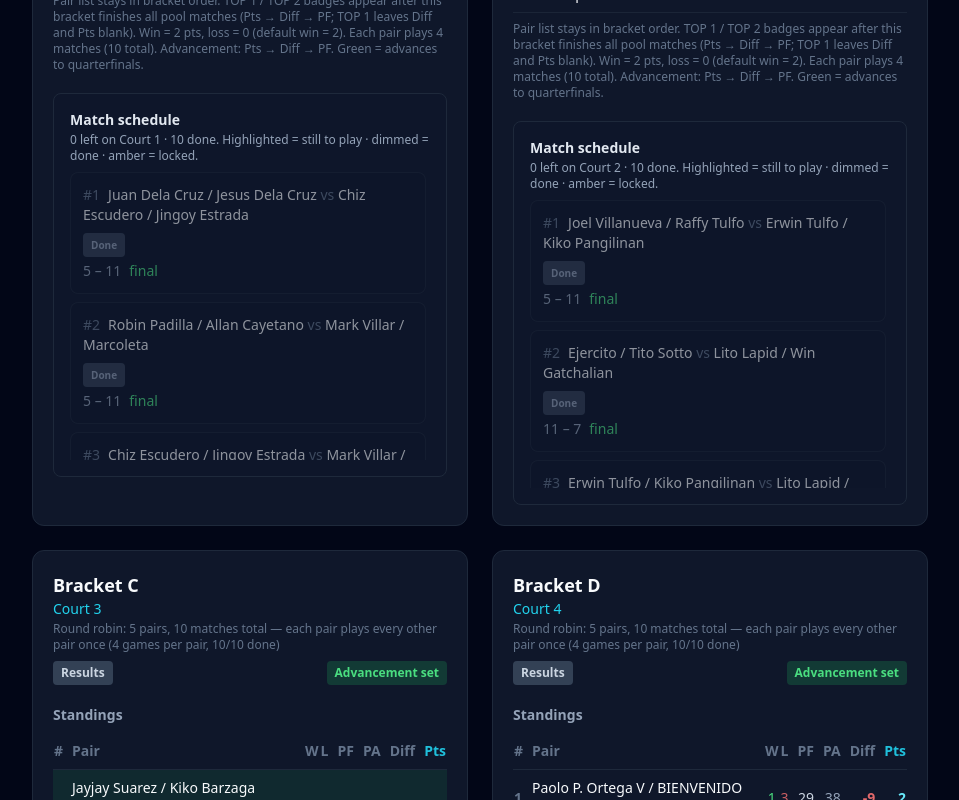
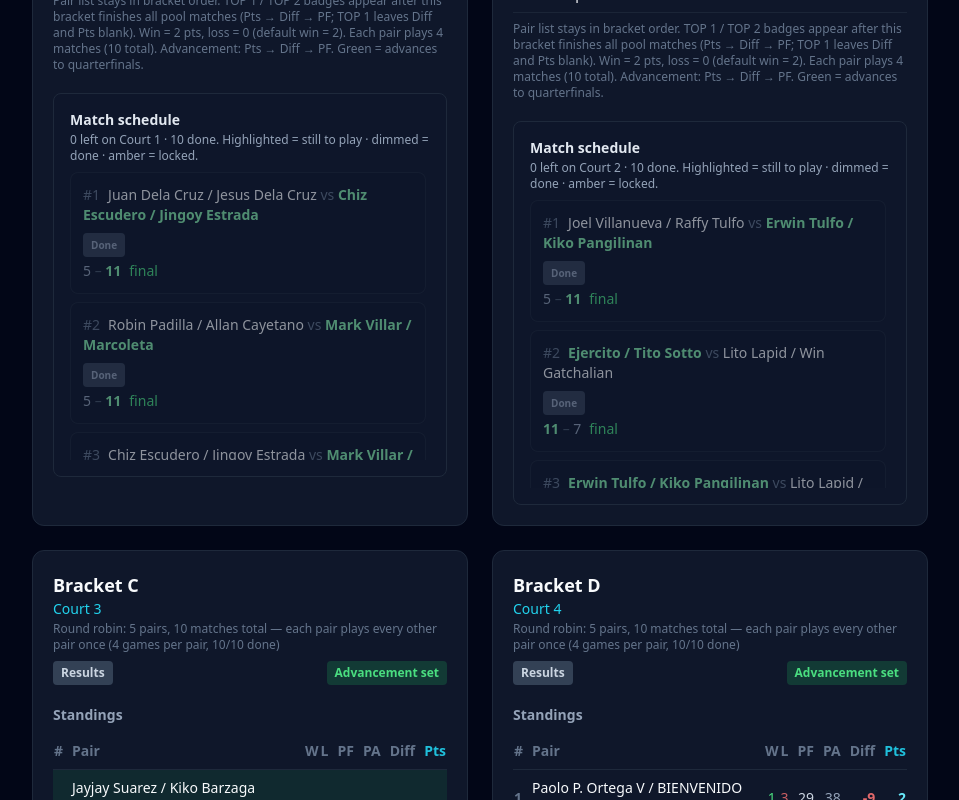
Before and after one commit to sirvhonixph/pickleflow, a Next.js app: page /events/1780424040586 in a window 1280 px wide. Shown: the part 3040-3840 px from the top of the page, without its empty margins (320-1279 px from the left). Built offline with nearby package versions, Linux system fonts and the light colour scheme.

Commit message:
Keep locked matches closed, highlight winner

```diff
--- a/components/TournamentRoundRobin.jsx
+++ b/components/TournamentRoundRobin.jsx
@@ -23,6 +23,7 @@ import {
 } from "@/lib/tournament-live";
 import {
   canLockRoundRobinMatch,
+  inferWinnerPairId,
   isForfeitMatch,
   isRoundRobinMatchLocked,
   needsRematch,
@@ -58,6 +59,9 @@ function MatchScheduleRow({
   const canStart = playable && !live;
   const nameAShort = nameA.split(" / ")[0] ?? "Pair A";
   const nameBShort = nameB.split(" / ")[0] ?? "Pair B";
+  const winnerPairId = done ? inferWinnerPairId(m) : null;
+  const aWon = winnerPairId === m.pairAId;
+  const bWon = winnerPairId === m.pairBId;
 
   return (
     <li
@@ -80,7 +84,29 @@ function MatchScheduleRow({
               #{m.scheduleOrder}
             </span>
           )}
-          {nameA} <span className="text-slate-500">vs</span> {nameB}
+          <span
+            className={
+              locked && aWon
+                ? "text-amber-300 font-semibold"
+                : done && aWon
+                  ? "text-green-300 font-semibold"
+                  : ""
+            }
+          >
+            {nameA}
+          </span>{" "}
+          <span className="text-slate-500">vs</span>{" "}
+          <span
+            className={
+              locked && bWon
+                ? "text-amber-300 font-semibold"
+                : done && bWon
+                  ? "text-green-300 font-semibold"
+                  : ""
+            }
+          >
+            {nameB}
+          </span>
         </p>
         {live && (
           <span className="text-[10px] font-bold px-2 py-0.5 rounded bg-green-500 text-black">
@@ -117,7 +143,33 @@ function MatchScheduleRow({
         </p>
       ) : done ? (
         <p className="text-slate-400 mt-1 tabular-nums">
-          {m.scoreA ?? 0} – {m.scoreB ?? 0}
+          <span
+            className={
+              locked && aWon
+                ? "text-amber-300 font-bold"
+                : locked
+                  ? "text-slate-500"
+                  : aWon
+                    ? "text-green-300 font-bold"
+                    : ""
+            }
+          >
+            {m.scoreA ?? 0}
+          </span>
+          <span className="text-slate-600"> – </span>
+          <span
+            className={
+              locked && bWon
+                ? "text-amber-300 font-bold"
+                : locked
+                  ? "text-slate-500"
+                  : bWon
+                    ? "text-green-300 font-bold"
+                    : ""
+            }
+          >
+            {m.scoreB ?? 0}
+          </span>
           <span className={locked ? "text-amber-400 ml-2" : "text-green-400 ml-2"}>
             {locked ? "locked final" : forfeit ? "default win" : "final"}
           </span>
```
Also changed, not shown: lib/tournament-brackets.js, lib/tournament-match-outcome.js, lib/tournament-setup.js, lib/tournament-standings.js.
